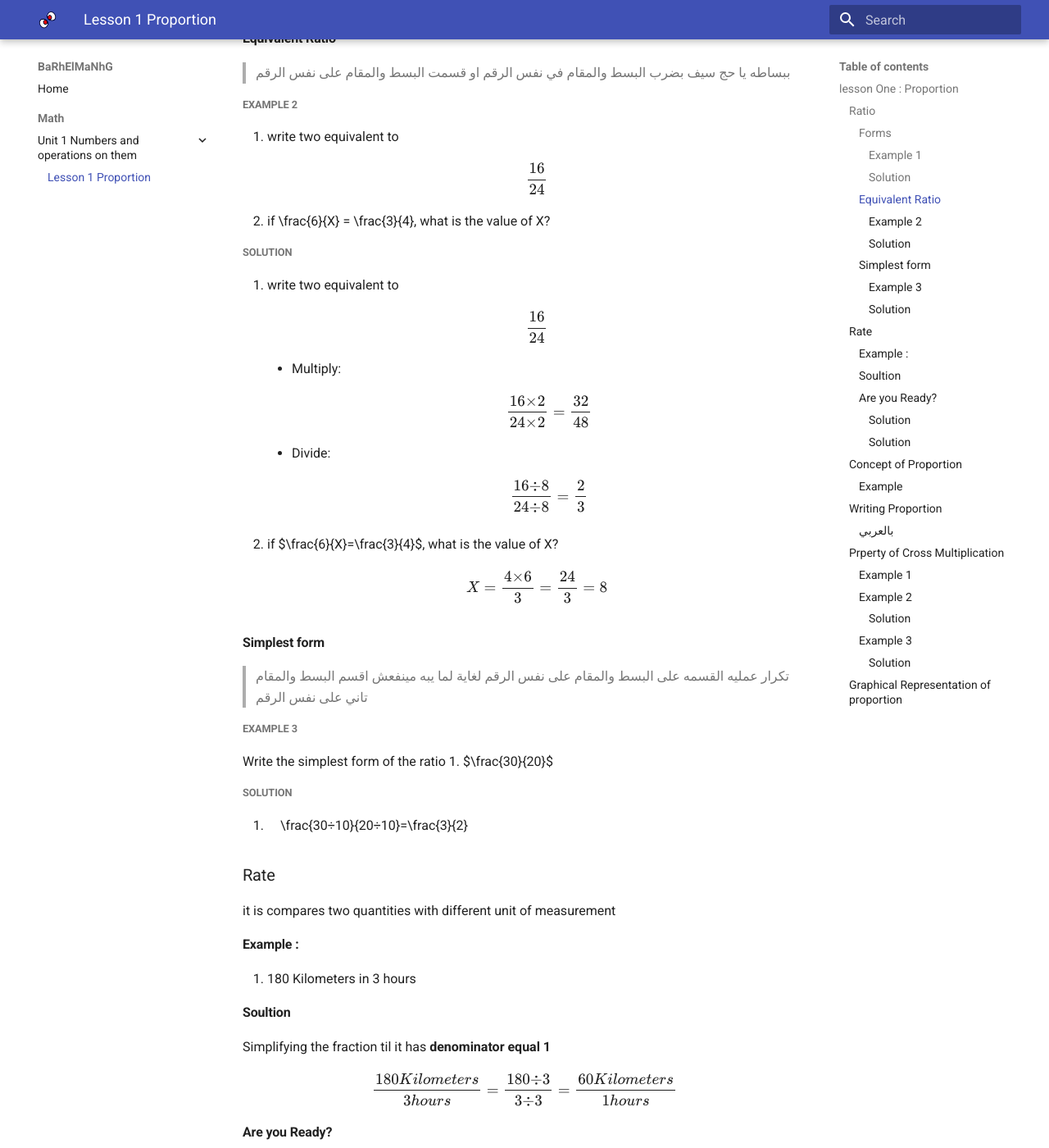
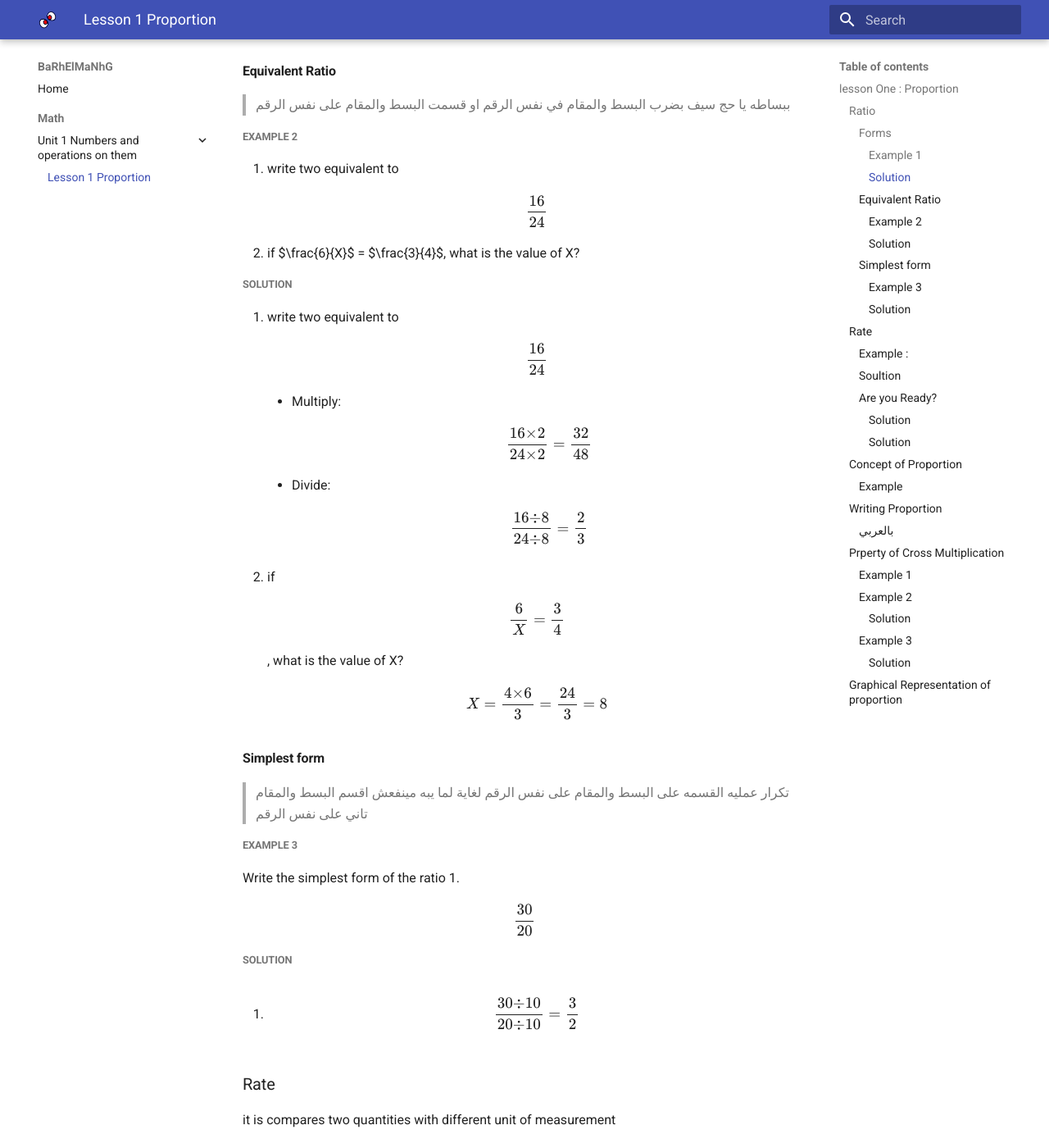
Before and after one commit to amansour-gh/educational.github.io, an MkDocs documentation site: the page built from docs/math/unit1/lesson1.md, in a window 1280 px wide and 1400 px high, scrolled down 1000 px. Shown: the whole window at 82% size. Built offline with MkDocs 1.6.1 and Material for MkDocs 9.7.7, drawn with Linux system fonts in a browser that asks for light colours; some of the changed text lies outside the part shown.

Commit message:
240927-19

```diff
--- a/mkdocs.yml
+++ b/mkdocs.yml
@@ -14,7 +14,3 @@ nav:
 
 extra_javascript:
   - https://cdnjs.cloudflare.com/ajax/libs/mathjax/3.2.0/es5/tex-mml-chtml.js
-
-markdown_extensions:
-  - pymdownx.arithmatex:
-      inline_math: true
--- a/requirements.txt
+++ b/requirements.txt
@@ -1,3 +1,3 @@
-mkdocs==1.6.1
-mkdocs-material==8.5.9
-pymdown-extensions==9.7
+mkdocs>=1.6.1
+mkdocs-material>=8.5.9
+pymdown-extensions>=9.7
```
